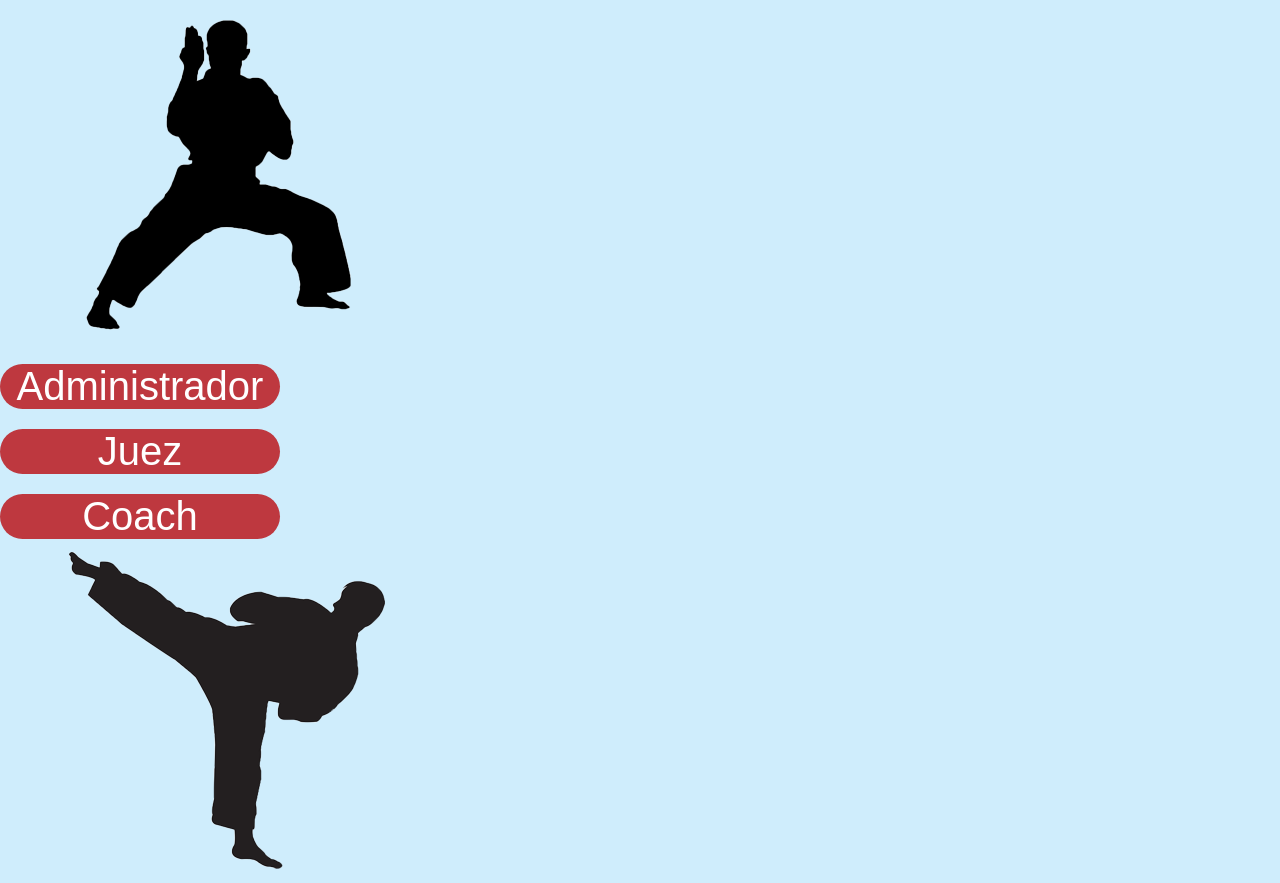
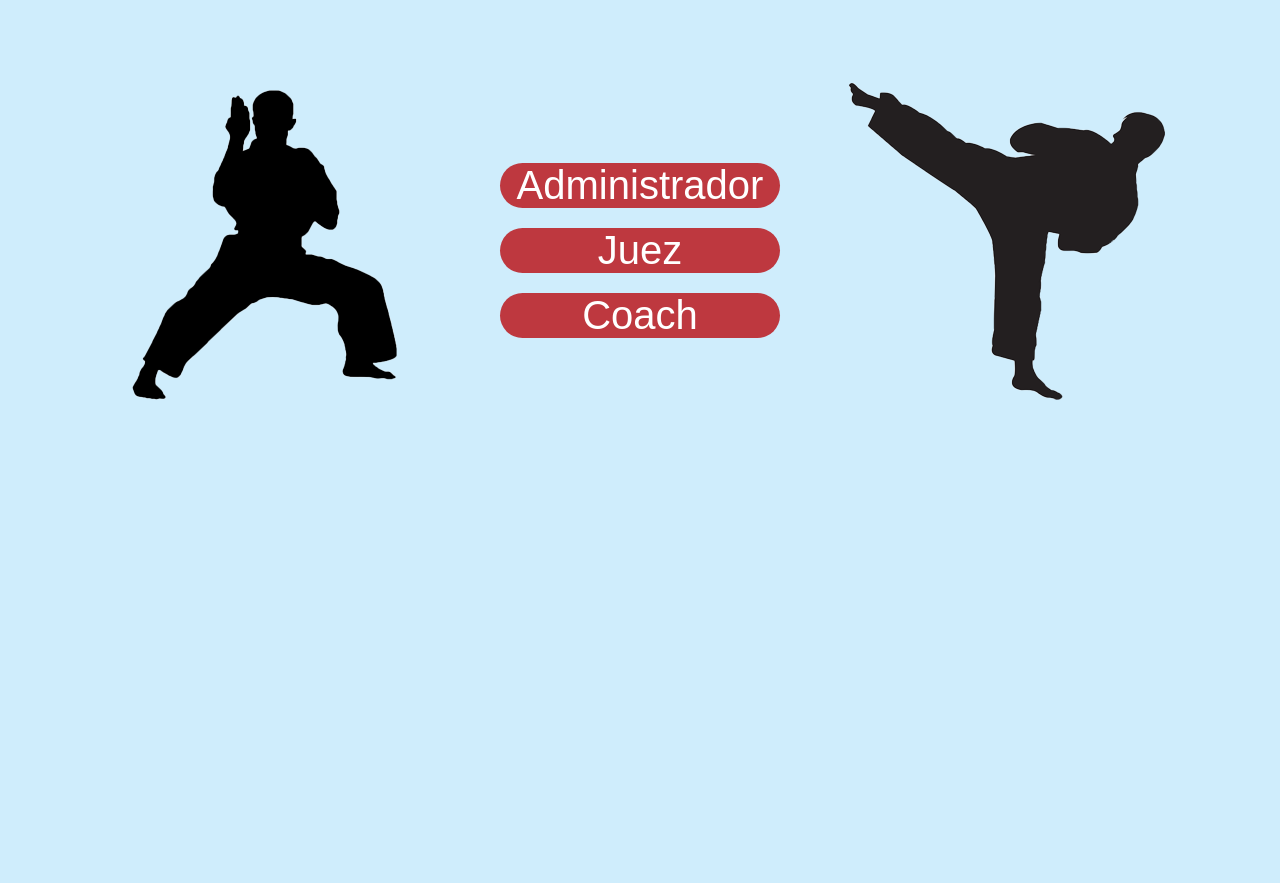
Before and after one commit to TechNexISBO/ProyectoC.U.K, a PHP site: the page made by indexProgramación.html in a window 1280 px wide. Shown: the part 130-1013 px from the top of the page. After the commit the page ends 530 px from the top, so only its background shows below. Run offline with PHP 8.4, Linux system fonts and the light colour scheme.

Commit message:
se ajusto la posicion de los botones e imagenes

```diff
--- a/assets/css/estiloP.css
+++ b/assets/css/estiloP.css
@@ -40,10 +40,20 @@ header{
     flex-direction: row;
 }
 
-.containerbtm{
+.general{
+    display: flex;
     height: 100%;
     width: 100%;
+    justify-content: center;
     align-items: center;
+}
+
+.containertbtn{
+    display: flex;
+    flex-direction: column;
+    justify-content: center;
+    align-items: center;
+    min-height: 60vh;
 }
 
 .botones{
--- a/indexProgramación.html
+++ b/indexProgramación.html
@@ -29,8 +29,9 @@
         </div>
     </header>
 
+    <div class="general">
+        <img src="Img/Kata_pose_1.png" alt="pose1" class="imgLaterales">
         <div class="containertbtn">
-        <img src="Img/Kata_pose_1.png" alt="pose1">
             <div class="botones">
                 <p>Administrador</p>
             </div>
@@ -42,7 +43,7 @@
             <div class="botones">
                 <p>Coach</p>
             </div>
-
+        </div>
         <img src="Img/Kata_pose_2.png" alt="pose2">
     </div>
 
```
Lines whose indentation alone changed are shown as unchanged.
